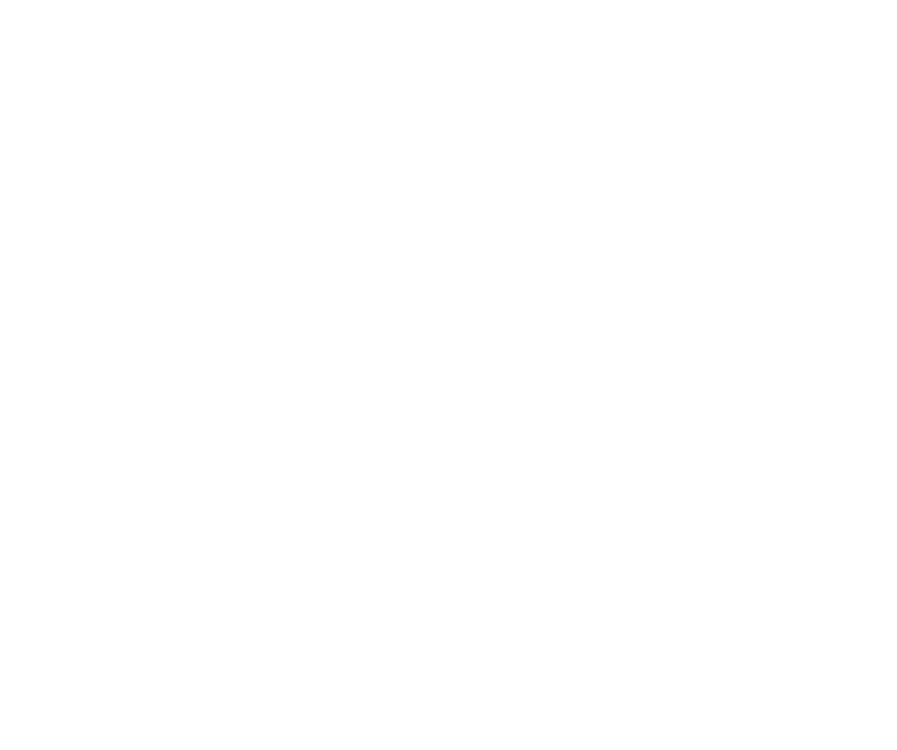
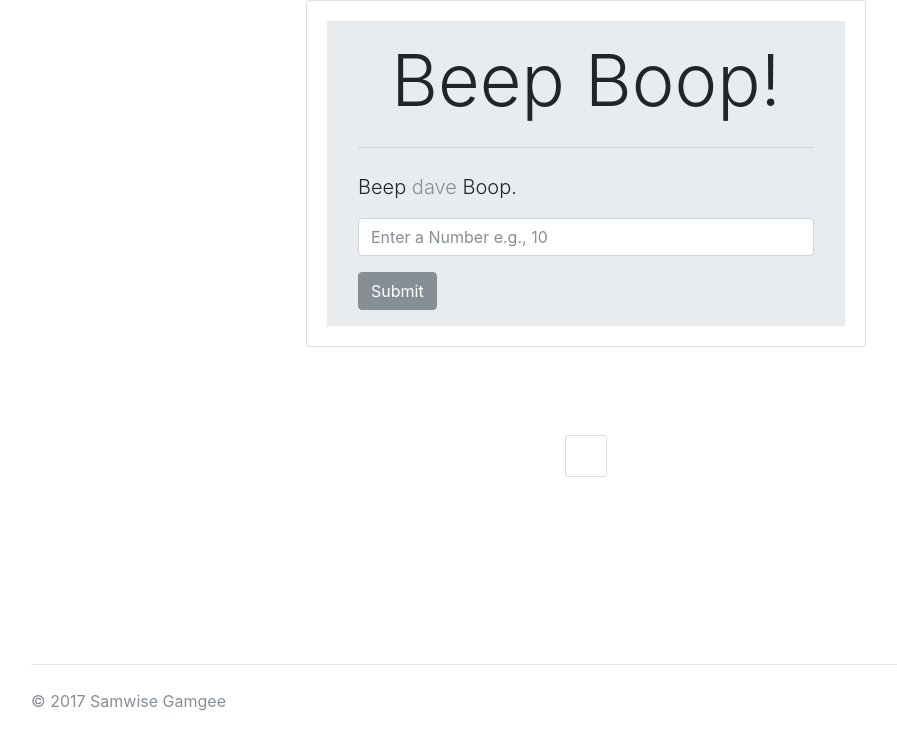
Before and after one commit to AbdulYahya/beep-boop, a plain HTML site: page index.html in a window 1280 px wide. Shown: the whole page, without its empty margins (54-951 px from the left). Drawn offline with nearby package versions, Linux system fonts and the light colour scheme.

Commit message:
Added custom styling to center content. Added logic to meet the first spec requiremnets

```diff
--- a/assets/css/styles.css
+++ b/assets/css/styles.css
@@ -0,0 +1,11 @@
+html, body {
+  height: 100%;
+  overflow-y: hidden;
+}
+.row.justify-content-center.align-items-center {
+  height: 40%;
+  min-height: 35%;
+}
+.jumbotron {
+  margin-bottom: 0;
+}
--- a/assets/js/scripts.js
+++ b/assets/js/scripts.js
@@ -0,0 +1,25 @@
+'use strict';
+// Global Variables
+
+// Business Logic
+function countUpTo(number) {
+  for (var i = 0; i <= number; i ++) {
+    console.log(i);
+  }
+}
+
+// User Interface Logic
+function beepBoopForm() {
+  var beepBoopForm = document.getElementById('beepBoopForm');
+  beepBoopForm.addEventListener('submit', function(event) {
+    event.preventDefault();
+    var userInputField = parseInt($('#userInputField').val());
+    var beepBoopDisplay = $('#beepBoopDisplay');
+    countUpTo(userInputField);
+    // beepBoopDisplay.text(userInputField);
+  });
+}
+
+$(function(){
+  beepBoopForm();
+});
--- a/index.html
+++ b/index.html
@@ -12,6 +12,37 @@
     <script src="assets/js/scripts.js"></script>
   </head>
   <body>
-
+    <div class="container h-100">
+      <div id="firstRow" class="row d-flex justify-content-center align-items-center">
+        <div class="card" style="min-width: 35rem;">
+          <div class="card-body">
+            <div class="jumbotron jumbotron-fluid p-3">
+              <div class="container">
+                <h1 class="display-3 text-center">Beep Boop!</h1>
+                <hr class="my-4" />
+                <p class="lead">Beep <span class="text-muted">dave</span> Boop.</p>
+                <form id="beepBoopForm">
+                  <div class="form-group">
+                    <input type="number" class="form-control" id="userInputField" placeholder="Enter a Number e.g., 10" required />
+                  </div>
+                  <button type="submit" class="btn btn-secondary d-flex justify-self-center">Submit</button>
+                </form>
+              </div>
+            </div>
+          </div>
+        </div>
+      </div>
+      <div class="row d-flex justify-content-center align-items-center">
+        <div class="card mb-5">
+          <div class="card-body">
+            <h4 id="beepBoopDisplay" class="card-text display-3"></h4>
+          </div>
+        </div>
+      </div>
+      <footer class="footer">
+        <hr class="my-4" />
+        <p class="text-muted">© 2017 Samwise Gamgee</p>
+      </footer>
+    </div>
   </body>
 </html>
```
